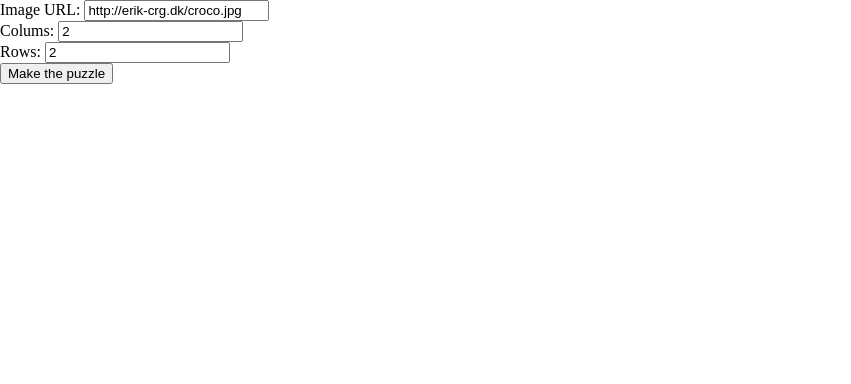
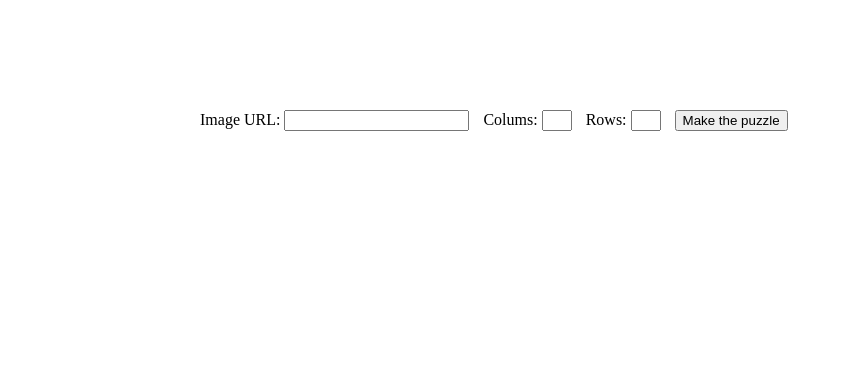
Before and after one commit to erik8036granberg/picture_puzzle, a plain HTML site: page index.html in a window 1280 px wide. Shown: the whole page, without its empty margins (0-851 px from the left). Drawn offline with Linux system fonts and the light colour scheme.

Commit message:
some styles

```diff
--- a/index.html
+++ b/index.html
@@ -10,9 +10,9 @@
 </head>
 
 <body class="theBody">
-    Image URL: <input type="text" id="inputSrc" value="http://erik-crg.dk/croco.jpg"><br>
-    Colums: <input type="text" id="inputX" value="2"><br>
-    Rows: <input type="text" id="inputY" value="2"><br>
+    Image URL: <input type="text" id="inputSrc">
+    Colums: <input type="text" id="inputX">
+    Rows: <input type="text" id="inputY">
     <button id="makePuzzle">Make the puzzle</button>
     <img src="" alt="">
     <div id="container"></div>
--- a/script.js
+++ b/script.js
@@ -48,7 +48,7 @@ function piecesLoop() {
 
       dropzone.classList.add("dropzone");
       dropzone.style.height = container_height / numOfYPieces + "px";
-      dropzone.textContent = `${x}${y}`;
+      // dropzone.textContent = `${x}${y}`;
 
       // unique piece ID for checking placement
       dropzone.dataset.xyid = `id${x}${y}`;
@@ -69,7 +69,7 @@ function piecesLoop() {
       let piece = document.createElement("div");
 
       piece.classList.add("piece");
-      piece.textContent = `${x}${y}`;
+      // piece.textContent = `${x}${y}`;
       piece.style.height = container_height / numOfYPieces + "px";
       piece.style.width = container_width / numOfXPieces + "px";
 
@@ -168,8 +168,4 @@ function checkPieces(pieceDropped, droppedInZone) {
     let objIndex = checkList.findIndex(obj => obj.xyid == pieceDropped);
     checkList[objIndex].correct = "true";
   }
-
-  if (checkList.correct(obj).every(k => obj[k] === true)) {
-    alert("You did it!");
-  }
 }
--- a/style.css
+++ b/style.css
@@ -6,12 +6,23 @@
 
 body {
   margin: 0;
-  padding: 0;
+  padding: 100px 200px 200px 200px;
+}
+
+.wrapper {
+  max-width: 1280px;
+  margin: 0 auto;
+}
+
+
+.dropzone {
+  border: 1px black solid;
 }
 
 #container {
   display: grid;
   background-color: beige;
+  margin: 50px 0 0 0;
 }
 
 .piece {
@@ -21,3 +32,14 @@ body {
 img {
   display: none;
 }
+
+#inputSrc {
+  max-width: 200px;
+  margin: 10px 10px 0 0;
+}
+
+#inputX,
+#inputY {
+  max-width: 30px;
+  margin: 10px 10px 0 0;
+}
```
